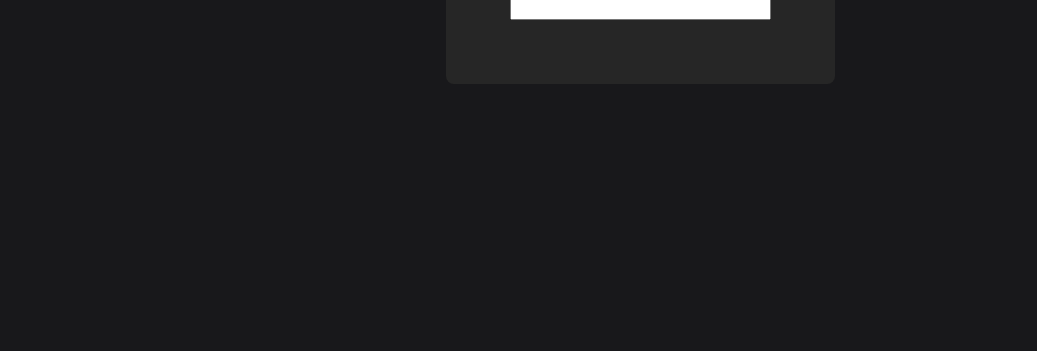
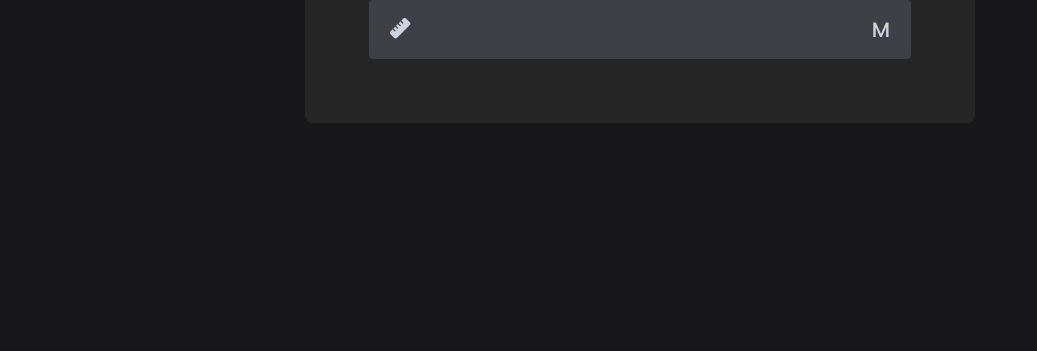
Before and after one commit to toxiglinter40/revisao, a plain HTML site: page index.html in a window 1280 px wide. Shown: the part 474-825 px from the top of the page, without its empty margins (0-1037 px from the left). Drawn offline with Linux system fonts and the light colour scheme.

Commit message:
add adge aicon em stelys

```diff
--- a/css/index.css
+++ b/css/index.css
@@ -35,3 +35,36 @@ img{
     flex-direction: column;
     padding: 2rem;
 }
+    .input-box{
+        font-weight: 500;
+        font-size: 1.2rem;
+        color: #cbd5e1;
+    }
+    .input-field {
+        display: flex;
+        align-items: center;
+        justify-content: space-between;
+        background-color: #3f3f46;
+        padding: 0.3rem;
+        border-radius: 4px;
+        margin-top: 2px;
+    }
+
+    .input-field input {
+        background-color: transparent;
+        border: none;
+        width: 100%;
+        font-size: 1.3rem;
+        color: #f8fafc;
+        padding: 0.0.5rem;
+    }
+    .input-field input ::-webkit-outer-spin-button
+    .input-field input ::-webkit-inner-spin-button{
+        appearance: none;
+    }
+    .unit,
+    .icon{
+        color: #cbd5e1;
+        font-size: 1.3rem;
+        padding: 0.6rem 1rem;
+    }
--- a/index.html
+++ b/index.html
@@ -6,6 +6,7 @@
     <script src="./js/script.index.js"></script>
     <meta name="viewport" content="width=device-width, initial-scale=1.0">
     <title>calculadora IMC</title>
+    <link rel="stylesheet" href="https://cdnjs.cloudflare.com/ajax/libs/font-awesome/6.4.2/css/all.min.css" integrity="sha512-z3gLpd7yknf1YoNbCzqRKc4qyor8gaKU1qmn+CShxbuBusANI9QpRohGBreCFkKxLhei6S9CQXFEbbKuqLg0DA==" crossorigin="anonymous" referrerpolicy="no-referrer" />
 </head>
 <body>
     <main>
@@ -17,14 +18,18 @@
                 <h1 id="title">calculadora - IMC</h1>
                 <div class="input-box">
                     <label for="weight">peso em kg</label>
-                    <div class="input-field">
+                    <div class="input-field" >
+                        <i class="fa-solid fa-weight-hanging icon "></i>
                         <input type="number" id="weight" name="weight" required />
+                        <span class="unit">kg</span>
                     </div>
                 </div>
                 <div class="input-box">
-                    <label for="weight">altura em metros</label>
+                    <label for="weight" >altura em metros</label>
                     <div class="input-field">
+                        <i class="fa-solid fa-ruler icon "></i>
                         <input type="number" id="weight" name="height" required />
+                        <span class="unit">M</span>
 
             </div>
         </section>
```
